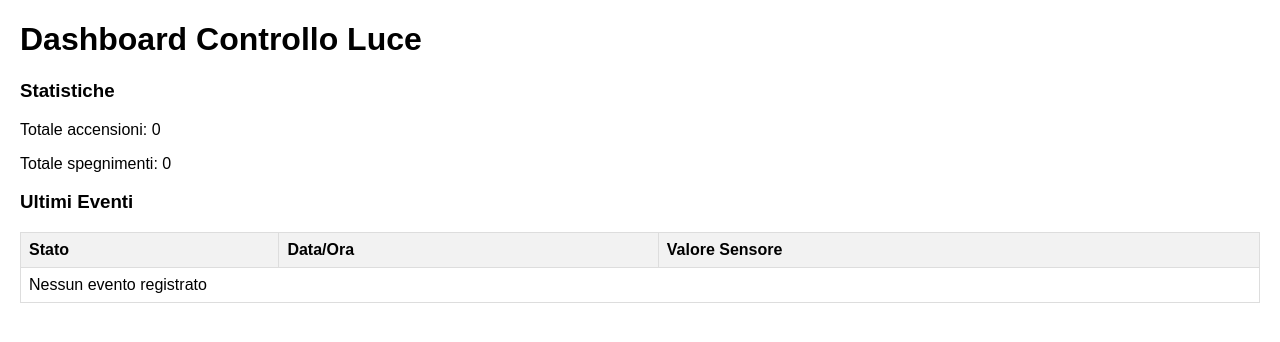
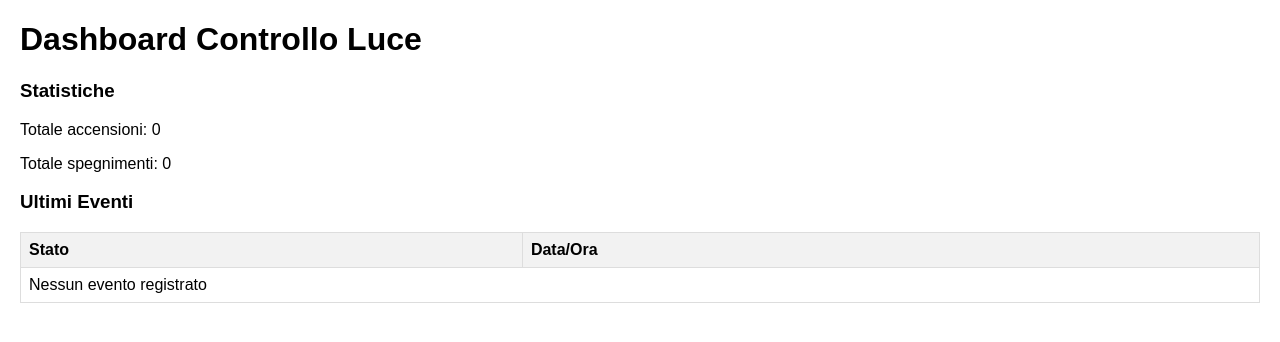
Before and after one commit to MariaMancuso05/Arduino_DB, a Django app: page / in a window 1280 px wide. Shown: the top 342 px of the page. Run offline with Django 5.2, Linux system fonts and the light colour scheme; data that the repository does not hold is empty.

Commit message:
aggiornato django

```diff
--- a/arduino_api/api/admin.py
+++ b/arduino_api/api/admin.py
@@ -3,7 +3,7 @@ from .models import LightEvent, LightStatus
 
 @admin.register(LightEvent)
 class LightEventAdmin(admin.ModelAdmin):
-    list_display = ['stato', 'timestamp', 'valore_sensore']
+    list_display = ['stato', 'timestamp']
     list_filter = ['stato', 'timestamp']
     date_hierarchy = 'timestamp'
     ordering = ['-timestamp']
--- a/arduino_api/api/models.py
+++ b/arduino_api/api/models.py
@@ -8,7 +8,6 @@ class LightEvent(models.Model):
 
     stato = models.CharField(max_length=10, choices=STATO_CHOICES)
     timestamp = models.DateTimeField(auto_now_add=True)
-    valore_sensore = models.IntegerField(null=True, blank=True)  # Valore opzionale del fotoresistore
 
     class Meta:
         ordering = ['-timestamp']
--- a/arduino_api/api/templates/api/light_dashboard.html
+++ b/arduino_api/api/templates/api/light_dashboard.html
@@ -33,17 +33,15 @@
         <tr>
             <th>Stato</th>
             <th>Data/Ora</th>
-            <th>Valore Sensore</th>
         </tr>
         {% for evento in eventi %}
         <tr>
             <td>{{ evento.get_stato_display }}</td>
             <td>{{ evento.timestamp|date:"d/m/Y H:i:s" }}</td>
-            <td>{{ evento.valore_sensore|default:"-" }}</td>
         </tr>
         {% empty %}
         <tr>
-            <td colspan="3">Nessun evento registrato</td>
+            <td colspan="2">Nessun evento registrato</td>
         </tr>
         {% endfor %}
     </table>
--- a/arduino_api/api/views.py
+++ b/arduino_api/api/views.py
@@ -13,12 +13,10 @@ def receive_light_data(request):
 
             # Estrai stato dal messaggio
             stato = data.get('stato')  # 'accesa' o 'spenta'
-            valore_sensore = data.get('valore', None)  # Valore opzionale del fotoresistore
 
             # Crea nuovo evento
             evento = LightEvent.objects.create(
                 stato=stato,
-                valore_sensore=valore_sensore
             )
 
             # Aggiorna stato corrente (opzionale)
```
Also changed, not shown: arduino_api/api/migrations/0002_remove_lightevent_valore_sensore.py (added), arduino_api/db.sqlite3.
